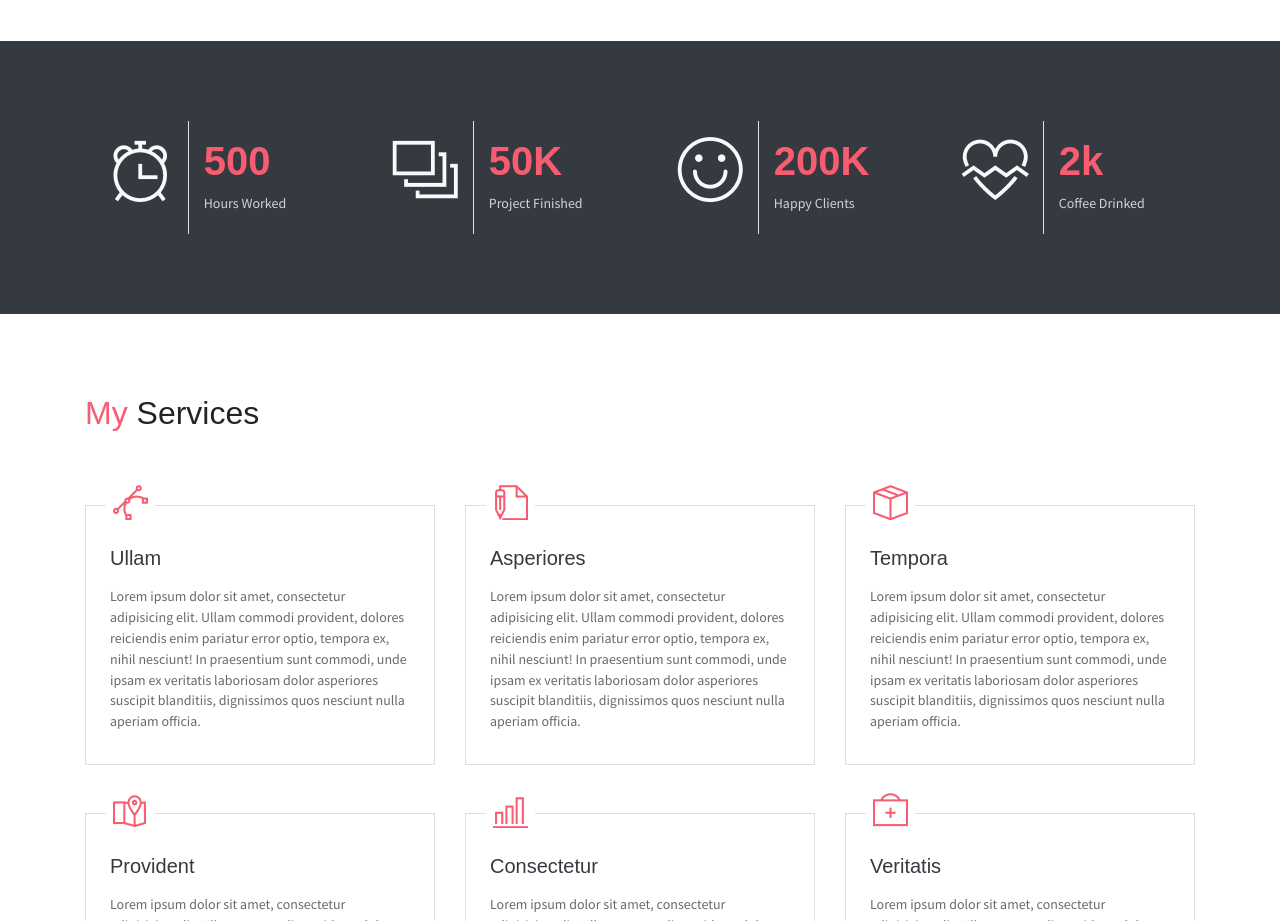
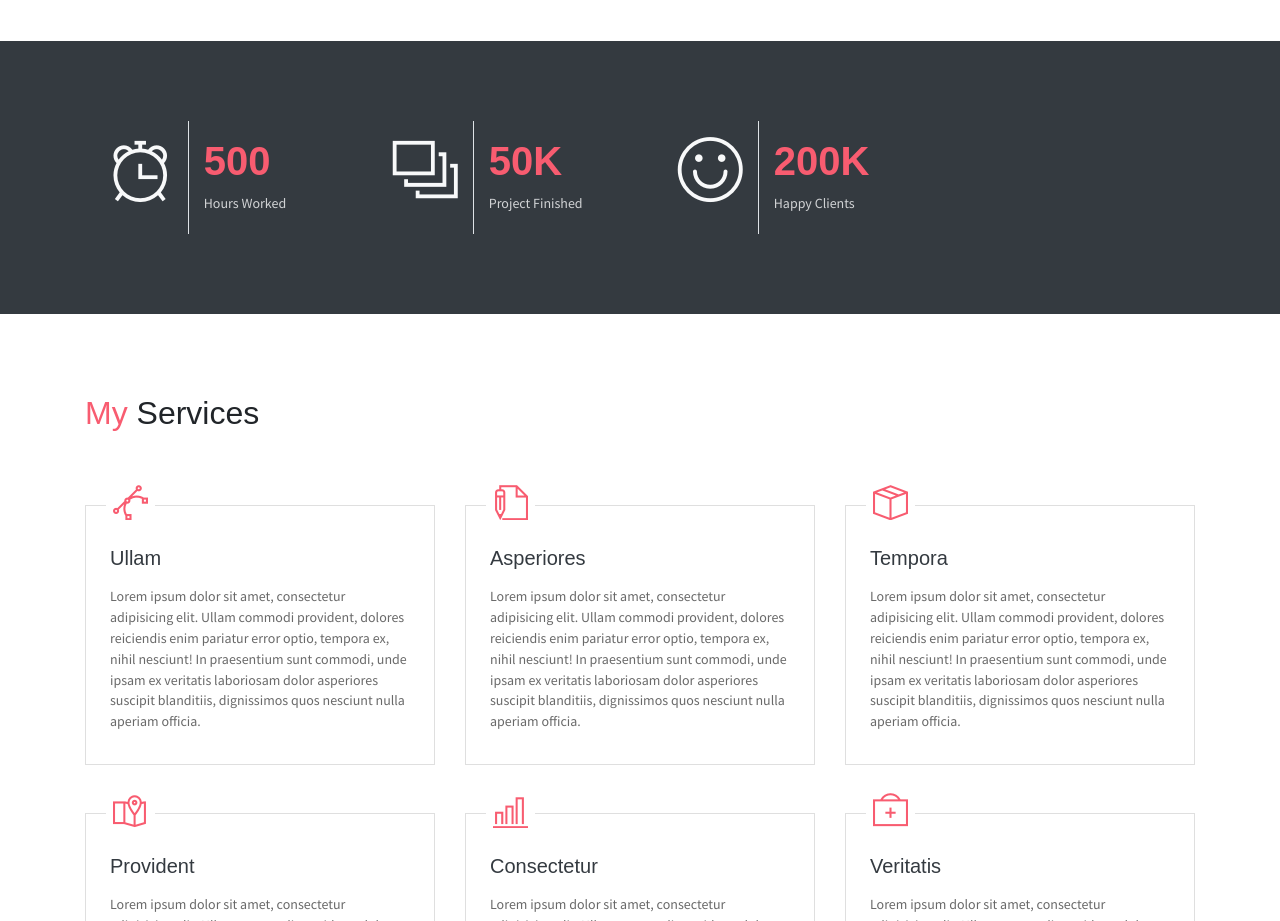
Before and after one commit to JuanEraso23/Curriculum, a website: page public_html/index.html in a window 1280 px wide. Shown: the part 2760-3681 px from the top of the page. Drawn offline with Linux system fonts and the light colour scheme; some packages are replaced by stand-ins of ours.

Commit message:
Se edito la minisección de escalas numericas

```diff
--- a/public_html/index.html
+++ b/public_html/index.html
@@ -250,17 +250,6 @@
                         <div class="col-7 text-left py-3">
                             <h1 class="text-danger font-weight-bold font40">200K</h1>
                             <p class="text-light mb-1">Happy Clients</p>
-                        </div>
-                    </div>
-                </div>
-                <div class="col-md-6 col-lg-3">
-                    <div class="row">
-                        <div class="col-5 text-right text-light border-right py-3">
-                            <div class="m-auto"><i class="ti-heart-broken icon-xl"></i></div>
-                        </div>
-                        <div class="col-7 text-left py-3">
-                            <h1 class="text-danger font-weight-bold font40">2k</h1>
-                            <p class="text-light mb-1">Coffee Drinked</p>
                         </div>
                     </div>
                 </div>
```
